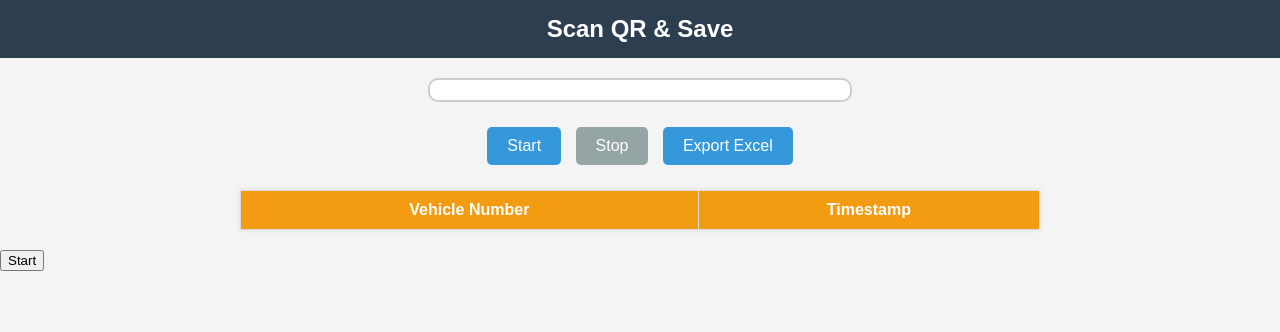
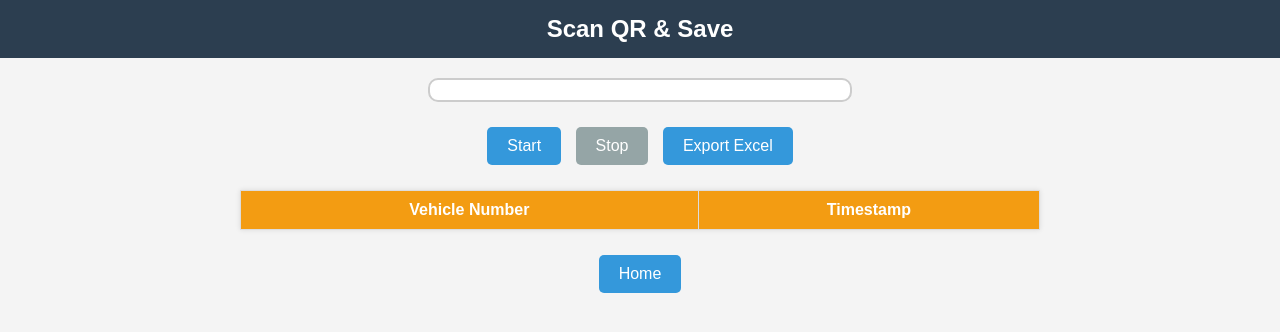
Before and after one commit to JaganNH/ScanQR, a plain HTML site: page index.html in a window 1280 px wide. Drawn offline with Linux system fonts and the light colour scheme.

Commit message:
Update index.html

```diff
--- a/index.html
+++ b/index.html
@@ -147,6 +147,9 @@
     };
   </script>
 
-   <button id="start">Start</button>
+   <div id="controls">
+      <button id="start">Home</button>
+
+    </div>
 </body>
 </html>
```
